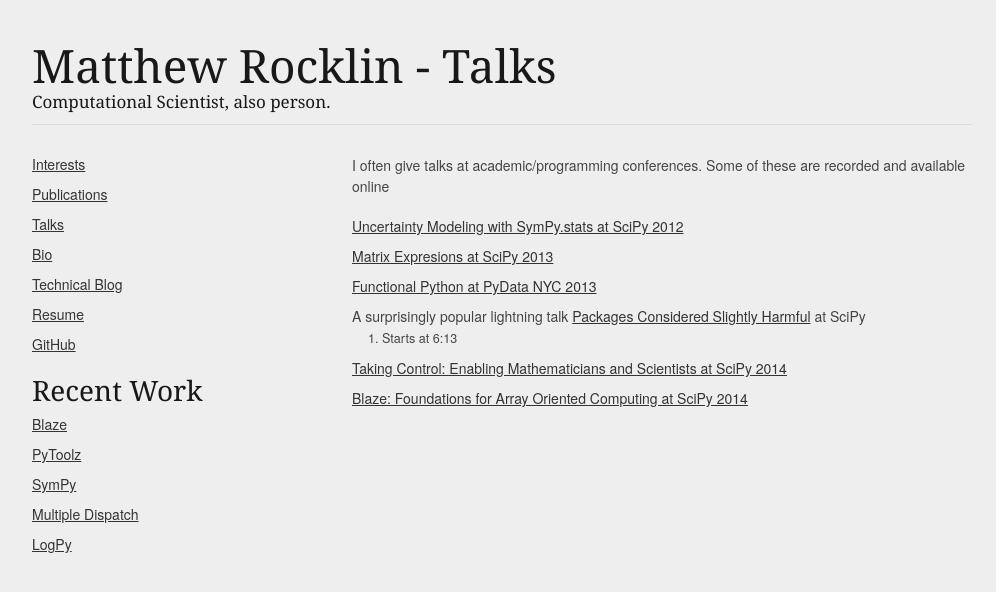
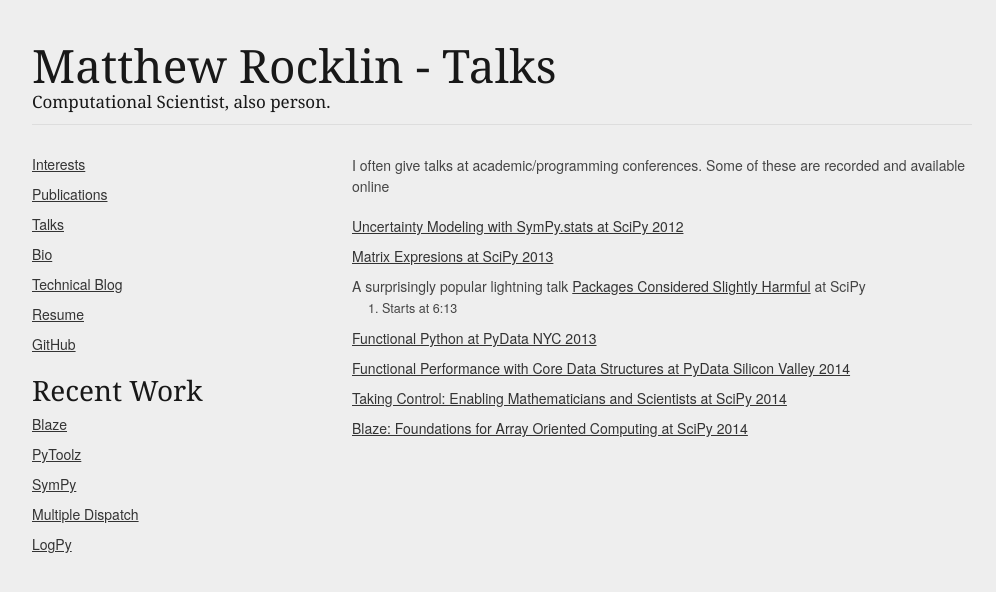
Before and after one commit to mrocklin/mrocklin.github.io, a Jekyll site: the page built from talks.md, in a window 1280 px wide. Shown: the top 592 px of the page, without its empty margins (138-1134 px from the left). Built offline with Jekyll 4.4.1, drawn with Linux system fonts in a browser that asks for light colours.

Commit message:
add functional performance talk

```diff
--- a/talks.md
+++ b/talks.md
@@ -8,9 +8,10 @@ recorded and available online
 
 *   [Uncertainty Modeling with SymPy.stats at SciPy 2012](http://www.youtube.com/watch?v=27su3TQ3BvQ)
 *   [Matrix Expresions at SciPy 2013](http://pyvideo.org/video/2028/matrix-expressions-and-blaslapack-scipy-2013-pr)
-*   [Functional Python at PyData NYC 2013](https://vimeo.com/80096814)
 *   A surprisingly popular lightning talk [Packages Considered
     Slightly Harmful](https://www.youtube.com/watch?v=ywHqIEv3xXg) at SciPy
     2013. Starts at 6:13
+*   [Functional Python at PyData NYC 2013](https://vimeo.com/80096814)
+*   [Functional Performance with Core Data Structures at PyData Silicon Valley 2014](https://www.youtube.com/watch?v=PpBK4zIaFLE)
 *   [Taking Control: Enabling Mathematicians and Scientists at SciPy 2014](https://www.youtube.com/watch?v=QldxygVVj-s)
 *   [Blaze: Foundations for Array Oriented Computing at SciPy 2014](https://www.youtube.com/watch?v=9HPR-1PdZUk)
```
